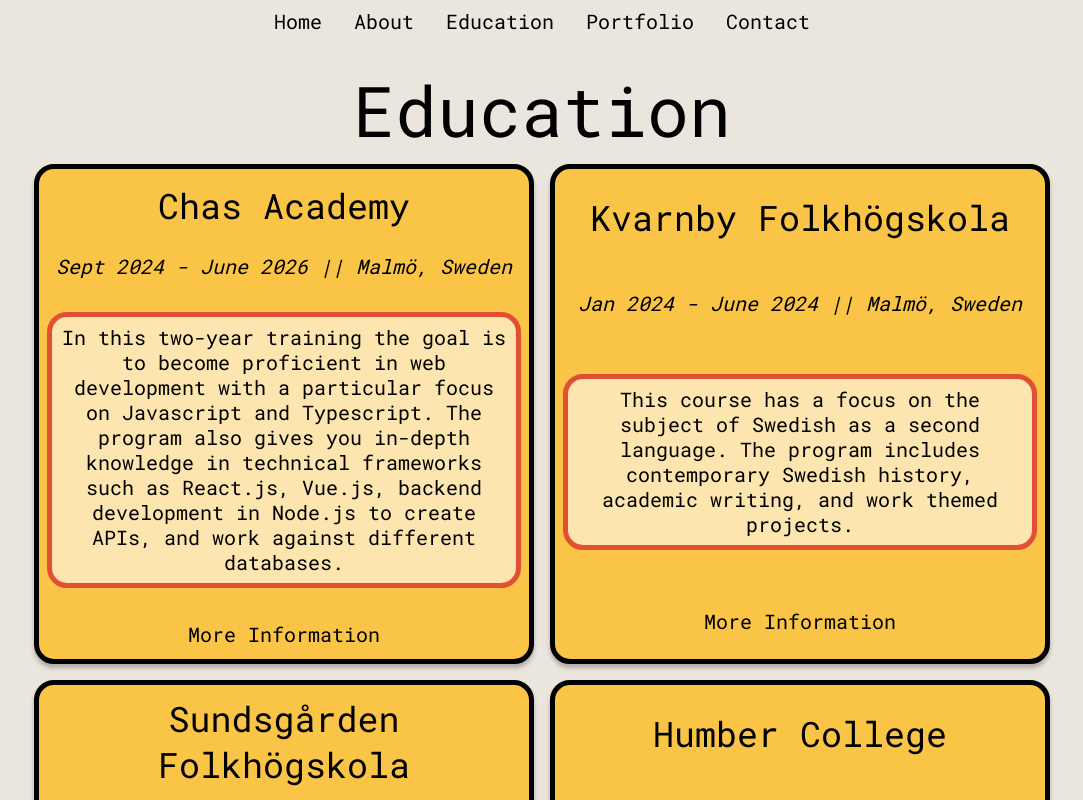
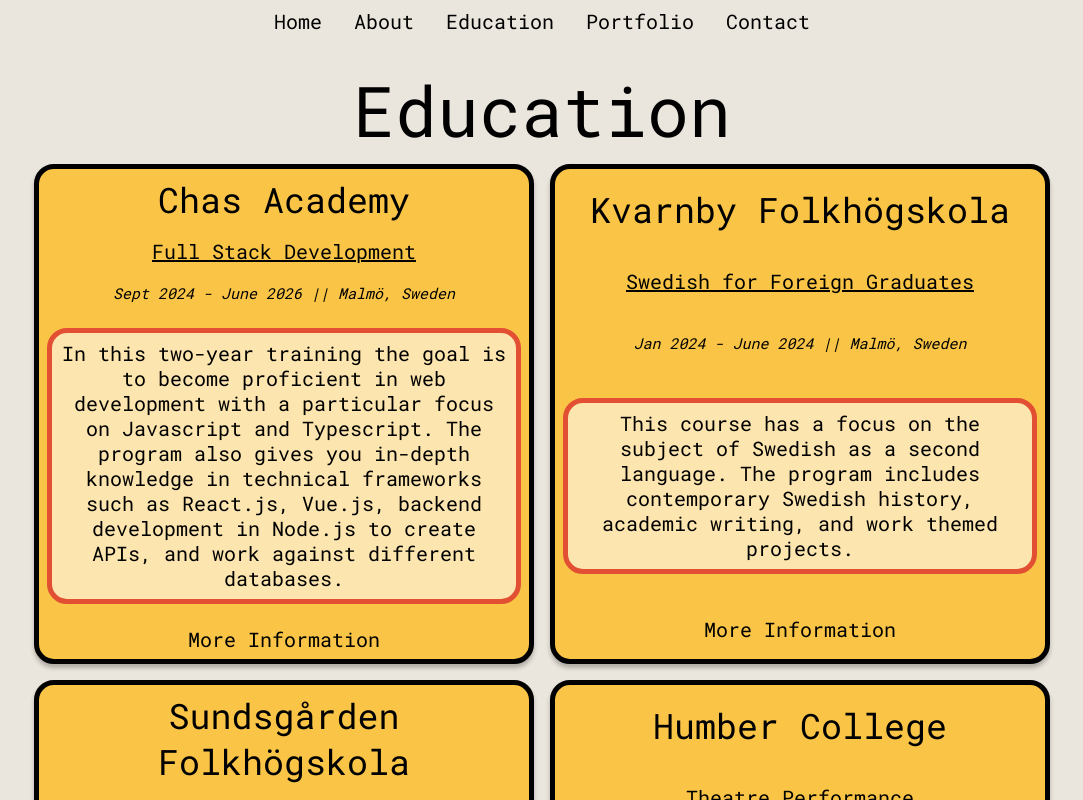
Before and after one commit to Rhibro/portfolio-2025, a React (Vite) app: page /education in a window 1280 px wide. Shown: the top 800 px of the page, without its empty margins (98-1181 px from the left). Built offline with nearby package versions, Linux system fonts and the light colour scheme.

Commit message:
added course name

```diff
--- a/src/components/education/EduData.jsx
+++ b/src/components/education/EduData.jsx
@@ -1,6 +1,7 @@
 export const EduData = [
     {
         schoolName: 'Chas Academy',
+        course: 'Full Stack Development',
         timePlace: 'Sept 2024 - June 2026 || Malmö, Sweden',
         description:
             'In this two-year training the goal is to become proficient in web development with a particular focus on Javascript and Typescript. The program also gives you in-depth knowledge in technical frameworks such as React.js, Vue.js, backend development in Node.js to create APIs, and work against different databases.',
@@ -8,6 +9,7 @@
     },
     {
         schoolName: 'Kvarnby Folkhögskola',
+        course: 'Swedish for Foreign Graduates',
         timePlace: 'Jan 2024 - June 2024 || Malmö, Sweden',
         description:
             'This course has a focus on the subject of Swedish as a second language. The program includes contemporary Swedish history, academic writing, and work themed projects.',
@@ -15,6 +17,7 @@
     },
     {
         schoolName: 'Sundsgården Folkhögskola',
+        course: 'Front End Development',
         timePlace: 'Aug 2022 - Jan 2023 || Helsingborg, Sweden',
         description:
             'IT-Tech for Women is an intensive coding course. The program has a focus on  practical skills as well as working in group settings. The program consists of: programing foundations, programming in depth, responsive web design, accessible web design, individual & group projects.',
@@ -22,6 +25,7 @@
     },
     {
         schoolName: 'Humber College',
+        course: 'Theatre Performance',
         timePlace: 'Sept 2011 - June 2014 || Toronto, Canada',
         description:
             'The Theatre Performance program is an interdisciplinary training with emphasis on physical movement, writing, collaborations with large ensembles, set design, and devised creation.',
--- a/src/components/education/EduDataComponent.jsx
+++ b/src/components/education/EduDataComponent.jsx
@@ -1,7 +1,8 @@
-export default function EduDatacom({schoolName, timePlace, description, schoolLink}) {
+export default function EduDatacom({schoolName, course, timePlace, description, schoolLink}) {
     return (
         <div className="eduBox">
                     <h3 className="schoolName">{schoolName}</h3>
+                    <p className="courseName">{course}</p>
                     <p className="timePlace">{timePlace}</p>
                     <p className="eduInfo">{description}</p>
                     <div>
--- a/src/index.css
+++ b/src/index.css
@@ -16,10 +16,6 @@
   box-sizing: border-box;
 }
 
-/* html {
-  overflow-x: hidden;
-} */
-
 body {
   display: flex;
   place-items: center;
@@ -28,6 +24,7 @@
   min-height: 100vh;
   box-sizing: border-box;
   background-color: #ebe6dd;
+  overflow-x: hidden;
 
 }
 
@@ -222,12 +219,21 @@
 
 }
 
+.courseName {
+  font-family: 'Roboto Mono';
+  text-decoration: underline;
+  font-weight: 400;
+  font-size: 20px;
+  line-height: 30px;
+  text-align: center;
+  color: #000000;
+}
 
 .timePlace {
   font-family: 'Roboto Mono';
   font-style: italic;
   font-weight: 400;
-  font-size: 20px;
+  font-size: 15px;
   line-height: 26px;
   text-align: center;
   color: #000000;
```
